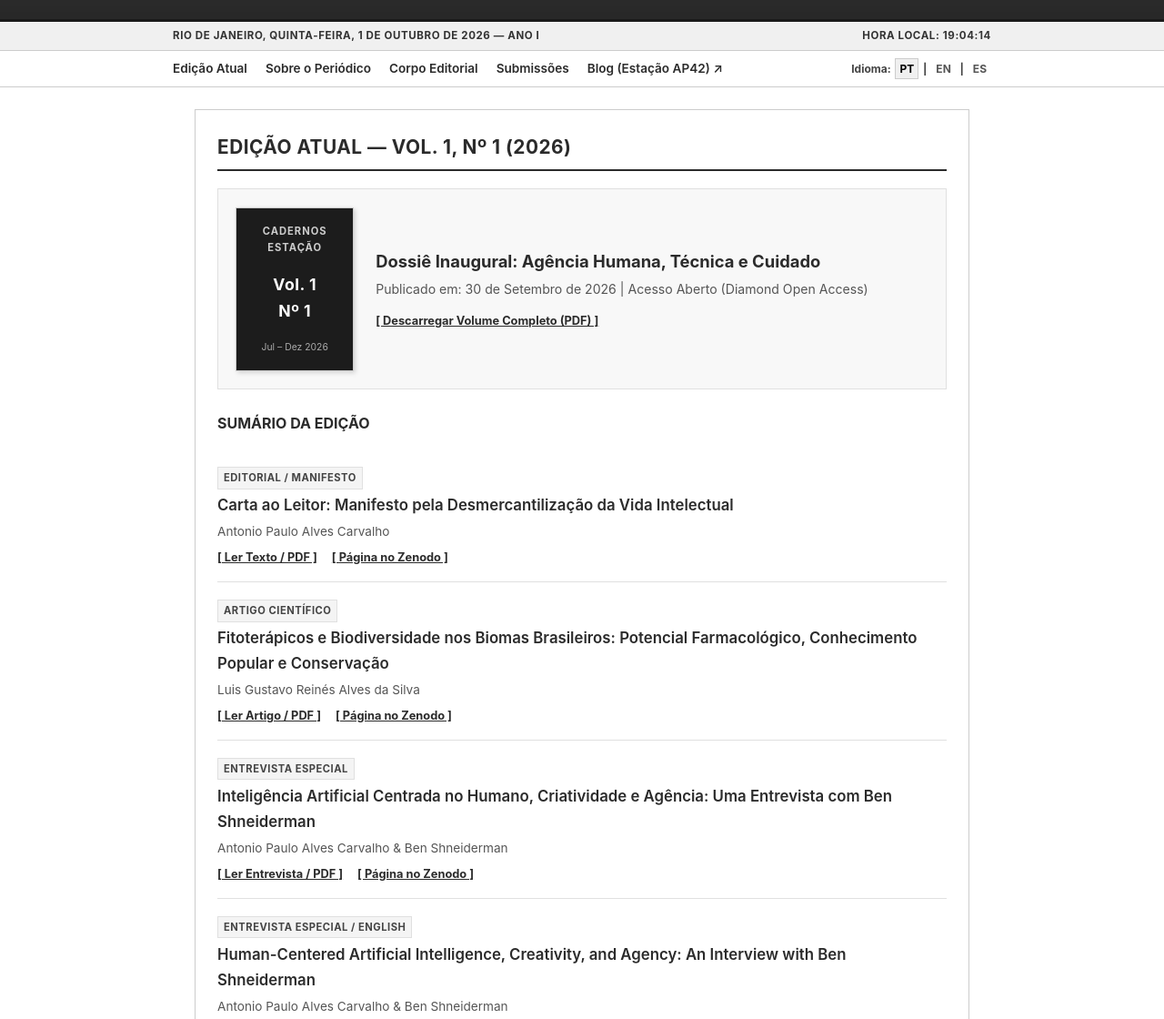
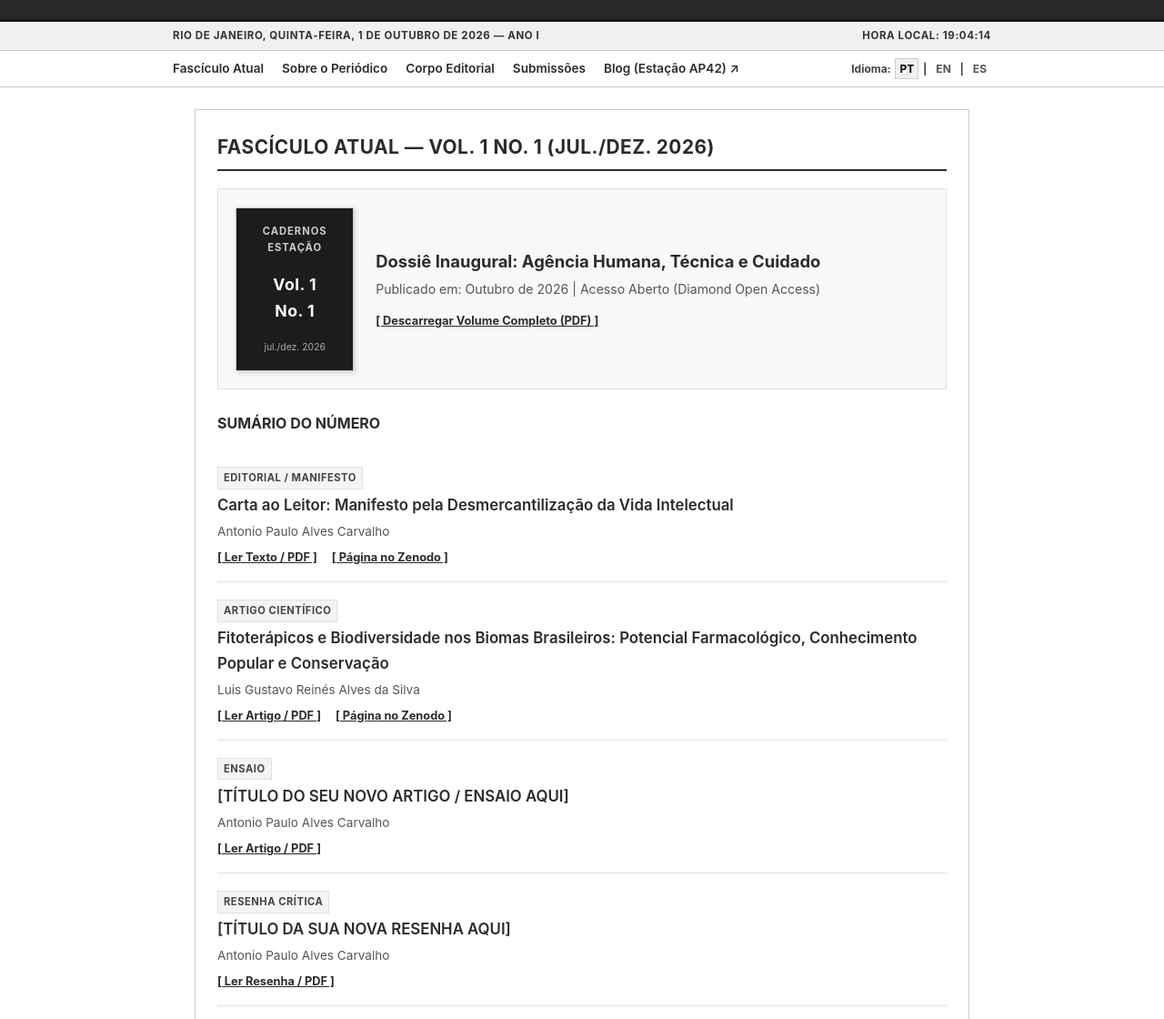
Before and after one commit to antonio42p/journalestacao, a plain HTML site: page index.html in a window 1280 px wide. Shown: the part 117-1237 px from the top of the page at 91% size. Drawn offline with Linux system fonts and the light colour scheme; grey boxes are pictures that could not be loaded.

Commit message:
Update index.html

```diff
--- a/index.html
+++ b/index.html
@@ -218,7 +218,7 @@
             padding: 1.2rem;
         }
 
-        /* CARTÃO EDITORIAL DA CAPA (SUBSTITUTO DA IMAGEM PARA EVITAR FALHAS) */
+        /* CARTÃO EDITORIAL DA CAPA */
         .issue-cover-badge {
             width: 130px;
             height: 180px;
@@ -368,7 +368,7 @@
     <!-- BARRA DE DATA E RELÓGIO (ESTILO JORNAL) -->
     <div class="journal-datebar">
         <div class="journal-datebar-container">
-            <div>RIO DE JANEIRO, <span id="journal-date-str">QUARTA-FEIRA, 30 DE SETEMBRO DE 2026</span> — ANO I</div>
+            <div>RIO DE JANEIRO, <span id="journal-date-str"></span> — ANO I</div>
             <div>HORA LOCAL: <span id="journal-clock">00:00:00</span></div>
         </div>
     </div>
@@ -377,7 +377,7 @@
     <nav>
         <div class="nav-container">
             <div class="nav-links">
-                <a href="#edicao-atual">Edição Atual</a>
+                <a href="#numero-atual">Fascículo Atual</a>
                 <a href="#sobre">Sobre o Periódico</a>
                 <a href="#expediente">Corpo Editorial</a>
                 <a href="#submissoes">Submissões</a>
@@ -393,29 +393,29 @@
     </nav>
 
     <main>
-        <!-- EDIÇÃO ATUAL COM BLOCO DE IDENTIDADE VISUAL EDITORIAL -->
-        <section id="edicao-atual">
-            <h2>Edição Atual — Vol. 1, Nº 1 (2026)</h2>
+        <!-- NÚMERO ATUAL COM BLOCO DE IDENTIDADE VISUAL EDITORIAL -->
+        <section id="numero-atual">
+            <h2>Fascículo Atual — Vol. 1 No. 1 (jul./dez. 2026)</h2>
 
             <div class="issue-header">
                 <!-- Substituição elegante da imagem quebrada por cartão tipográfico -->
                 <div class="issue-cover-badge">
                     <span class="badge-title">Cadernos Estação</span>
-                    <span class="badge-vol">Vol. 1<br>Nº 1</span>
-                    <span class="badge-year">Jul – Dez 2026</span>
+                    <span class="badge-vol">Vol. 1<br>No. 1</span>
+                    <span class="badge-year">jul./dez. 2026</span>
                 </div>
                 <div class="issue-info">
                     <h3>Dossiê Inaugural: Agência Humana, Técnica e Cuidado</h3>
-                    <p>Publicado em: 30 de Setembro de 2026 | Acesso Aberto (Diamond Open Access)</p>
+                    <p>Publicado em: Outubro de 2026 | Acesso Aberto (Diamond Open Access)</p>
                     <div class="article-links" style="margin-top: 0.5rem;">
                         <a href="main.pdf" target="_blank">[ Descarregar Volume Completo (PDF) ]</a>
                     </div>
                 </div>
             </div>
 
-            <!-- SUMÁRIO DA EDIÇÃO -->
+            <!-- SUMÁRIO DO NÚMERO -->
             <div class="toc">
-                <h3 style="font-size: 1rem; margin-bottom: 1rem; color: var(--primary); text-transform: uppercase;">Sumário da Edição</h3>
+                <h3 style="font-size: 1rem; margin-bottom: 1rem; color: var(--primary); text-transform: uppercase;">Sumário do Número</h3>
 
                 <!-- Carta ao Leitor -->
                 <div class="article-card">
@@ -436,6 +436,26 @@
                     <div class="article-links">
                         <a href="LUIS_GUSTAVO_ARTIGO.pdf" target="_blank">[ Ler Artigo / PDF ]</a>
                         <a href="https://doi.org/10.5281/zenodo.22921666" target="_blank" rel="noopener">[ Página no Zenodo ]</a>
+                    </div>
+                </div>
+
+                <!-- NOVO ARTIGO 2 (ESPAÇO RESERVADO) -->
+                <div class="article-card">
+                    <span class="article-tag">Ensaio</span>
+                    <div class="article-title">[TÍTULO DO SEU NOVO ARTIGO / ENSAIO AQUI]</div>
+                    <div class="article-author">Antonio Paulo Alves Carvalho</div>
+                    <div class="article-links">
+                        <a href="#" target="_blank">[ Ler Artigo / PDF ]</a>
+                    </div>
+                </div>
+
+                <!-- NOVO ARTIGO 3 (ESPAÇO RESERVADO) -->
+                <div class="article-card">
+                    <span class="article-tag">Resenha Crítica</span>
+                    <div class="article-title">[TÍTULO DA SUA NOVA RESENHA AQUI]</div>
+                    <div class="article-author">Antonio Paulo Alves Carvalho</div>
+                    <div class="article-links">
+                        <a href="#" target="_blank">[ Ler Resenha / PDF ]</a>
                     </div>
                 </div>
 
@@ -482,7 +502,7 @@
                 <li style="margin-bottom: 0.5rem;"><strong>Editor-Chefe:</strong> Antonio Paulo Alves Carvalho</li>
                 <li style="margin-bottom: 0.5rem;"><strong>Conselho Editorial:</strong> Prof. Luis Gustavo Alves Reinés da Silva (UNIAN)</li>
                 <li style="margin-bottom: 0.5rem;"><strong>Chancela Editorial:</strong> KBOOKS Publicações & Ensino</li>
-                <li style="margin-bottom: 0.5rem;"><strong>Periodicidade:</strong> Semestral (Julho / Dezembro)</li>
+                <li style="margin-bottom: 0.5rem;"><strong>Periodicidade:</strong> Semestral</li>
                 <li style="margin-bottom: 0.5rem;"><strong>Localidade:</strong> São Gonçalo, Rio de Janeiro – Brasil</li>
                 <li><strong>Contato Editorial:</strong> submissoes@journalestacao.lat</li>
             </ul>
@@ -490,7 +510,7 @@
 
         <!-- SUBMISSÕES -->
         <section id="submissoes">
-            <h2>Chamada de Trabalhos (Call for Papers) — Vol. 1, Nº 2</h2>
+            <h2>Chamada de Trabalhos (Call for Papers)</h2>
             <p>Recebemos em fluxo contínuo submissões de ensaios, artigos de revisão, relatos de experiência docente/clínica e resenhas nas seguintes áreas:</p>
             <ul style="margin: 0.8rem 0 0.8rem 1.2rem;">
                 <li>Interação Humano-Computador, Inteligência Artificial e Sociedade</li>
```
